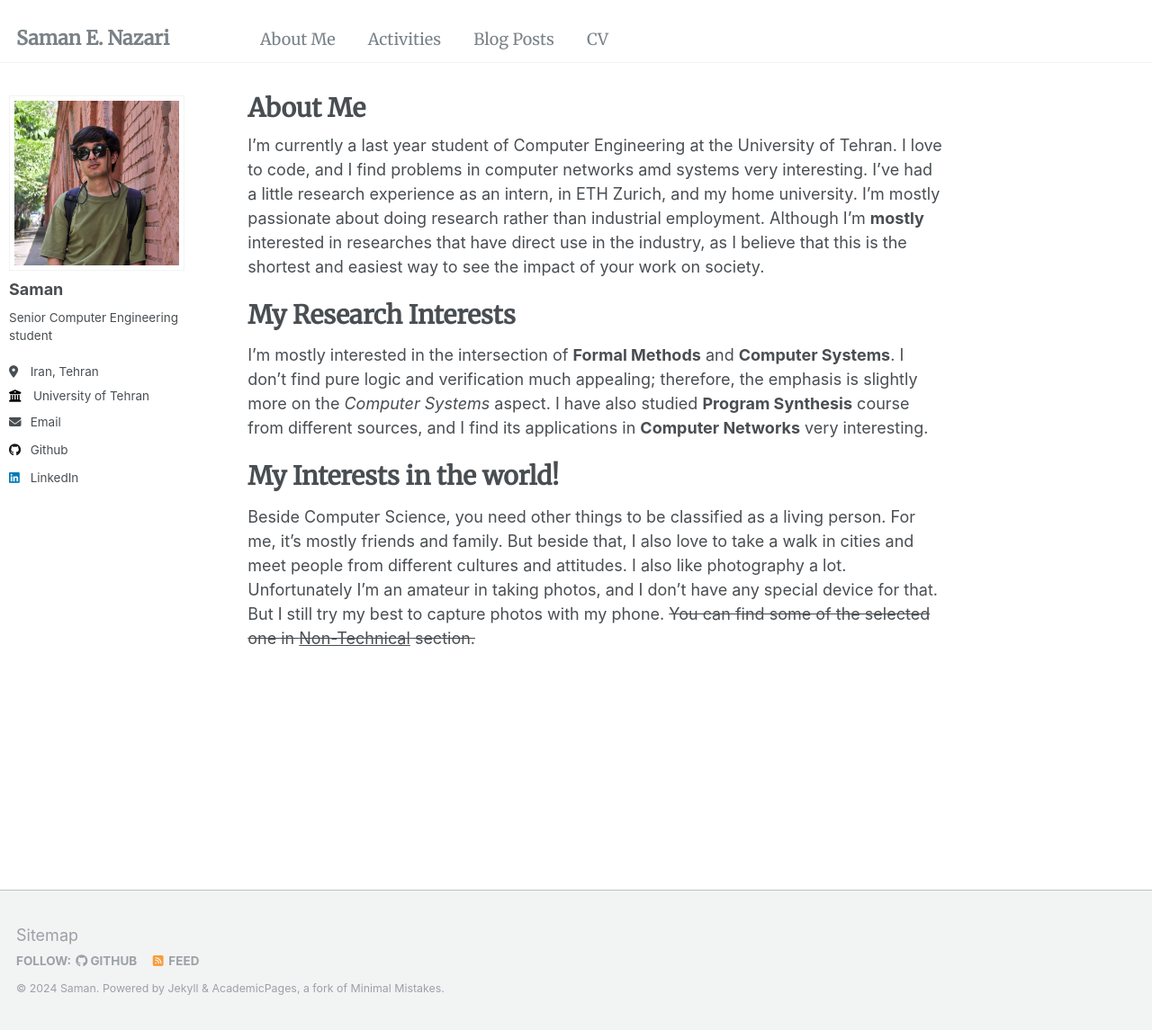
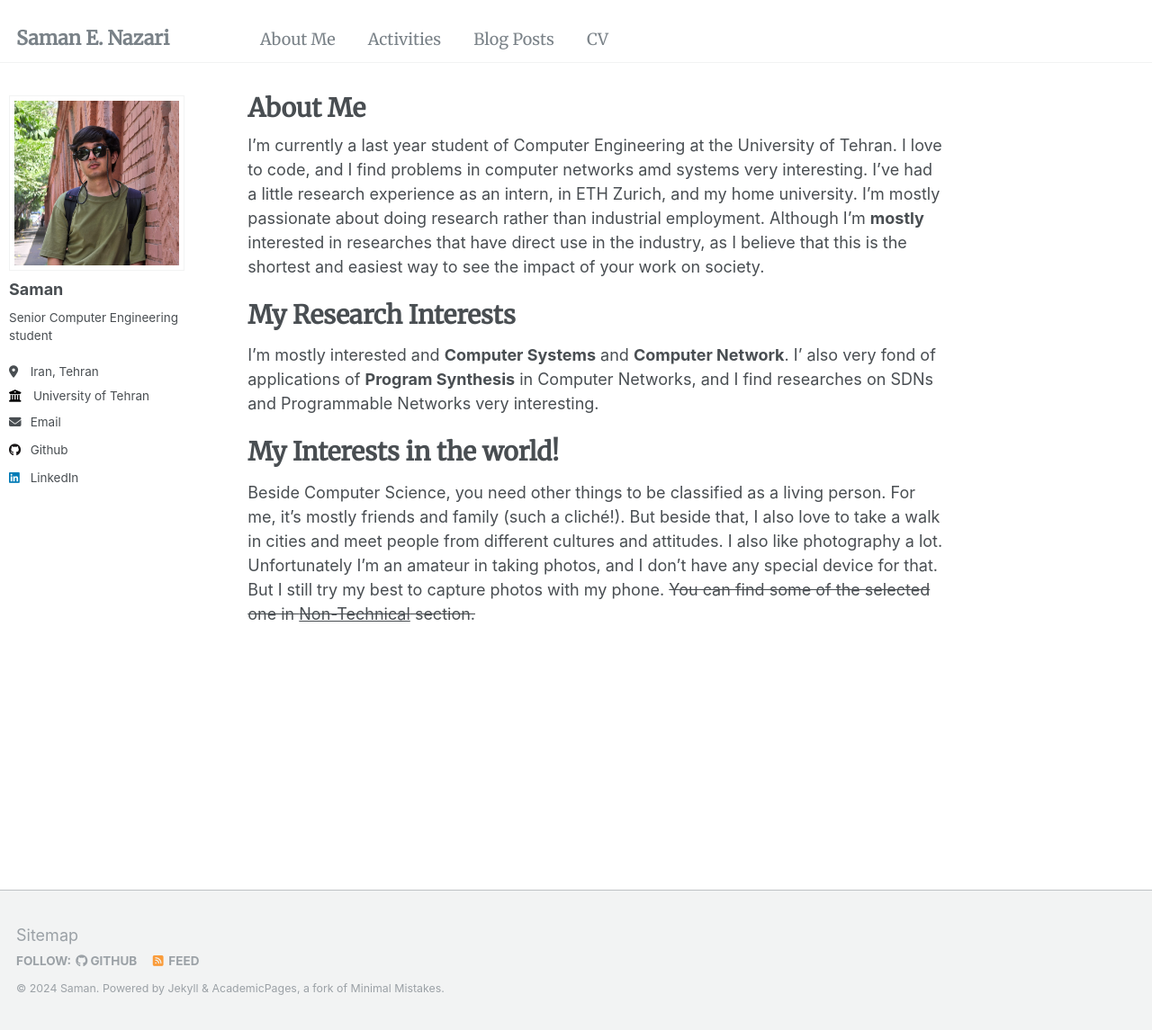
Before and after one commit to SamanEN/SamanEN.github.io, a Jekyll site: the page built from _pages/about.md, in a window 1280 px wide and 1145 px high. Shown: the whole window at 90% size. Built offline with Jekyll 4.4.1, drawn with Linux system fonts in a browser that asks for light colours.

Commit message:
Rewrite about me page

```diff
--- a/_pages/about.md
+++ b/_pages/about.md
@@ -12,9 +12,9 @@ I'm currently a last year student of Computer Engineering at the University of T
 My Research Interests
 ====
 
-I'm mostly interested in the intersection of **Formal Methods** and **Computer Systems**. I don't find pure logic and verification much appealing; therefore, the emphasis is slightly more on the *Computer Systems* aspect. I have also studied **Program Synthesis** course from different sources, and I find its applications in **Computer Networks** very interesting.
+I'm mostly interested and **Computer Systems** and **Computer Network**. I' also very fond of applications of **Program Synthesis** in Computer Networks, and I find researches on SDNs and Programmable Networks very interesting.
 
 My Interests in the world!
 ====
 
-Beside Computer Science, you need other things to be classified as a living person. For me, it's mostly friends and family. But beside that, I also love to take a walk in cities and meet people from different cultures and attitudes. I also like photography a lot. Unfortunately I'm an amateur in taking photos, and I don't have any special device for that. But I still try my best to capture photos with my phone. ~~You can find some of the selected one in [Non-Technical](/non-technical) section.~~
+Beside Computer Science, you need other things to be classified as a living person. For me, it's mostly friends and family (such a cliché!). But beside that, I also love to take a walk in cities and meet people from different cultures and attitudes. I also like photography a lot. Unfortunately I'm an amateur in taking photos, and I don't have any special device for that. But I still try my best to capture photos with my phone. ~~You can find some of the selected one in [Non-Technical](/non-technical) section.~~
```
